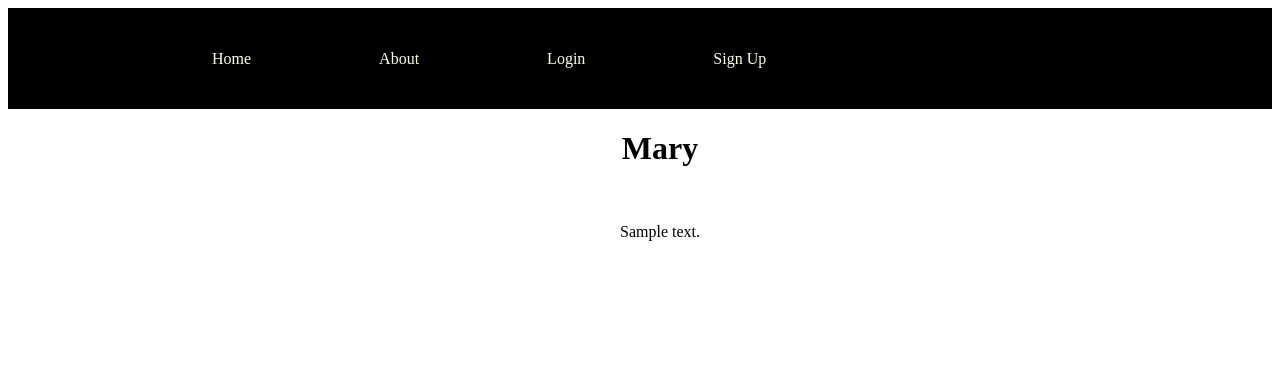
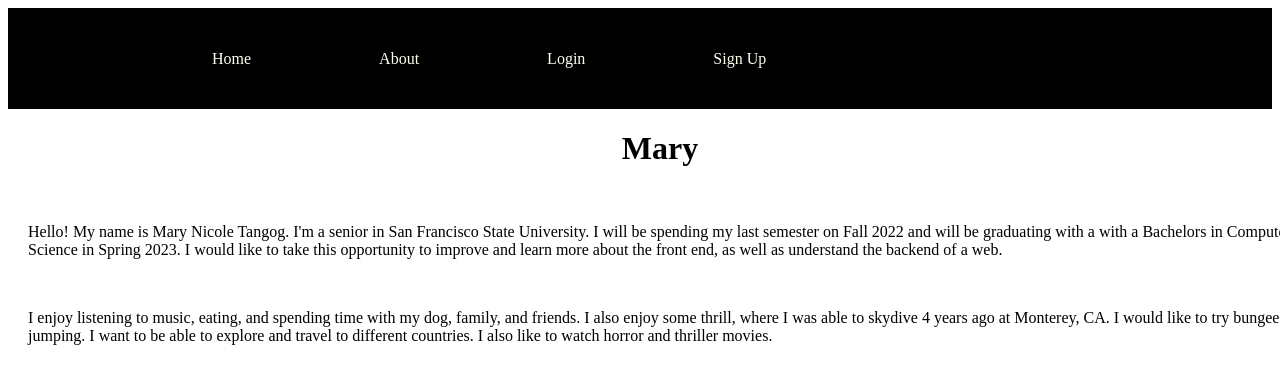
Before and after one commit to DrashtiShah23/online-marketplace-GatorXchange, a React (Create React App) app in the folder application/csc648M0/client/: page /AboutMary in a window 1280 px wide. Shown: the top 384 px of the page. Built offline with nearby package versions, Linux system fonts and the light colour scheme.

Commit message:
Added AboutMary and image

```diff
--- a/application/csc648M0/client/src/pages/About/AboutMary.js
+++ b/application/csc648M0/client/src/pages/About/AboutMary.js
@@ -12,9 +12,14 @@ const AboutMary = () => {
       </div>
       <div>
         <p>
-         Sample text.
+         Hello! My name is Mary Nicole Tangog. I'm a senior in San Francisco State University. I will be spending my last semester on Fall 2022 and will be graduating with a
+         with a Bachelors in Computer Science in Spring 2023. I would like to take this opportunity to improve and learn more about the front end, as well as understand the backend of a web.
         </p>
-
+            <br/>
+         <p>
+         I enjoy listening to music, eating, and spending time with my dog, family, and friends. I also enjoy some thrill, where I was able to skydive 4 years ago at Monterey, CA. I would like to try bungee jumping.
+         I want to be able to explore and travel to different countries. I also like to watch horror and thriller movies.
+        </p>
       </div>
     </div>
 
--- a/application/csc648M0/client/src/pages/about.js
+++ b/application/csc648M0/client/src/pages/about.js
@@ -8,6 +8,7 @@ import AboutDrashti from "./About/AboutDrashti";
 import AboutMary from "./About/AboutMary";
 import AboutMicheas from "./About/AboutMicheas";
 import javi from "./images/javi.jpg"
+import mary from "./images/mary.jpg";
 
 
 const About = () => {
@@ -53,8 +54,9 @@ const About = () => {
         <div className="card">
           <div className="card-content">
           <Link to="/AboutMary" element={<AboutMary/>}>
-            <img className="thumbnail"
-              src="https://buildyourspechere.com/wp-content/uploads/2020/10/placeholder-image-person-jpg.jpg"
+          <img className="thumbnail"
+              id = 'mary'
+              src= {mary}
               alt="placeholder-image"
             />
           </Link>
@@ -63,9 +65,11 @@ const About = () => {
             <h2>Mary</h2>
           </div>
           <div className="card-content">
-            <p className="title">Front End Lead</p>
-            <p>Some text that describes me</p>
-            <p>xyz@xyz.com</p>
+            <p>
+              Computer Science Major <br/>
+              San Francisco State University
+            </p>
+            <p>mtangog@mail.sfsu.edu</p>
           </div>
           <div className="card-content">
             <Link to="/AboutMary" element={<AboutMary/>}>
```
Also changed, not shown: application/csc648M0/client/src/pages/images/mary.jpg (added).
